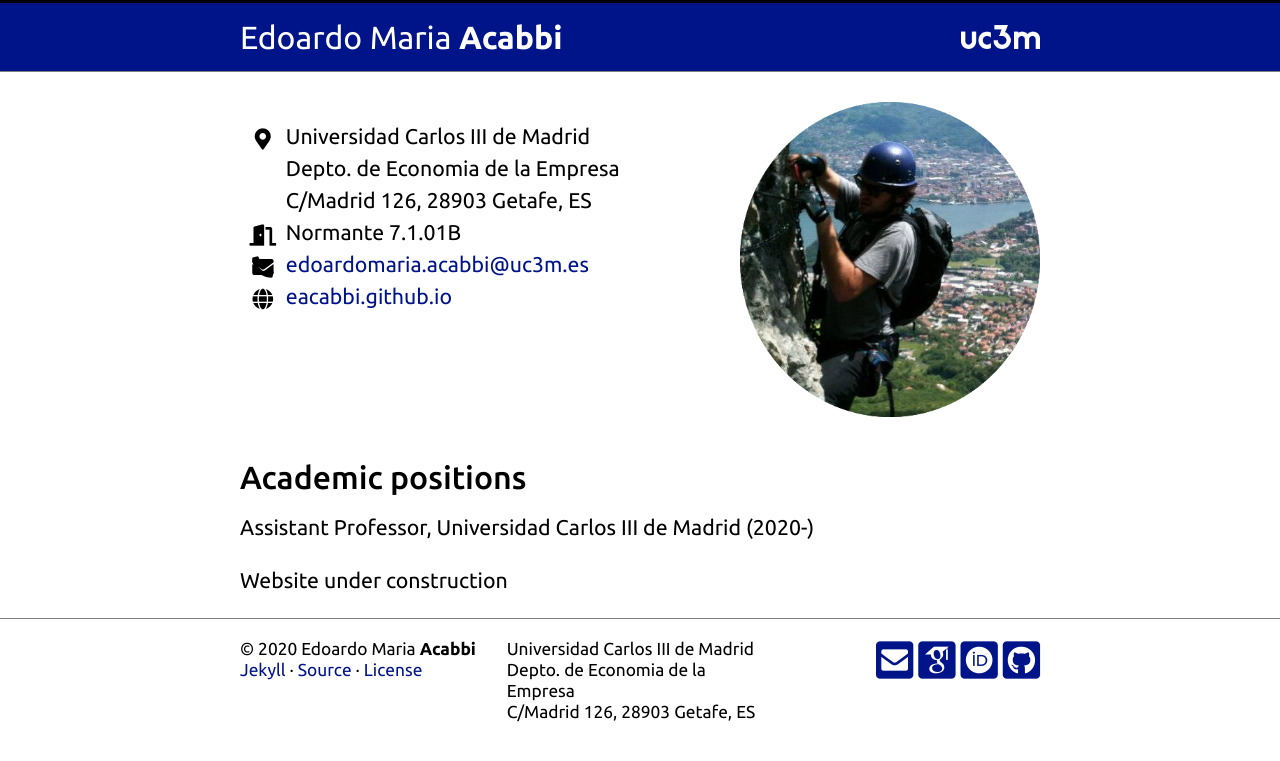
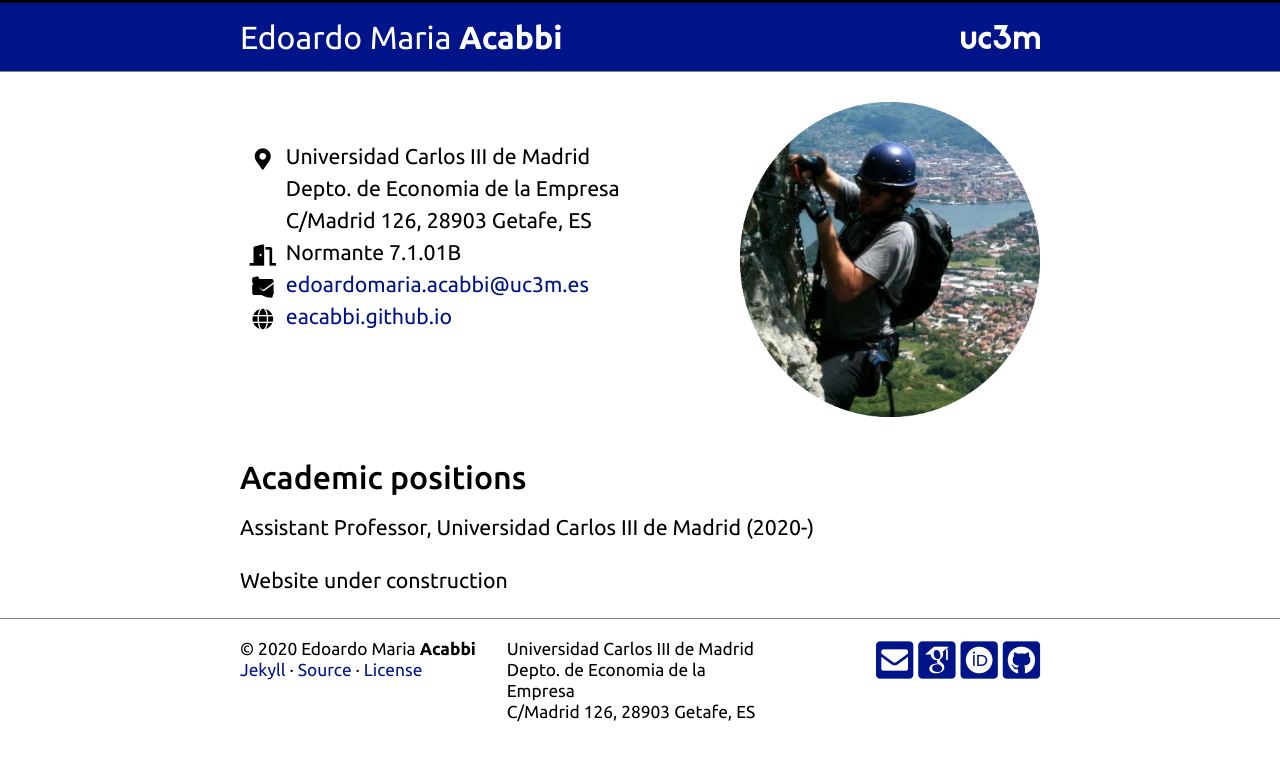
Before and after one commit to eacabbi/eacabbi.github.io, a Jekyll site: the page built from index.md, in a window 1280 px wide. Shown: the top 761 px of the page. Built offline with Jekyll 4.4.1, drawn with Linux system fonts in a browser that asks for light colours; some web fonts are replaced.

Commit message:
minor layout changes

```diff
--- a/_includes/cvpane.html
+++ b/_includes/cvpane.html
@@ -1,7 +1,7 @@
 <!DOCTYPE html>
 
 <div class="container">
-  <div class="section" style="width: 100%; position: relative; top:20px">
+  <div class="section" style="width: 100%; position: relative; top:40px">
     <h1>{{ page.title }}</h1>
     <ul class="fa-ul">
       <li><span class="fa-li"><i class="fas fa-map-marker-alt"></i></span>{{ site.university }}<br />{{ site.department }}<br />{{ site.address }}</li>
```
Also changed, not shown: index.md (line endings or trailing spaces).
